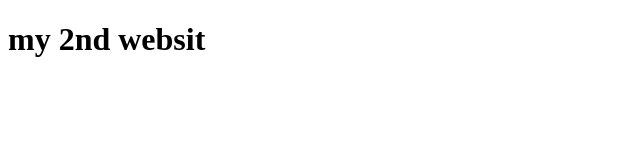
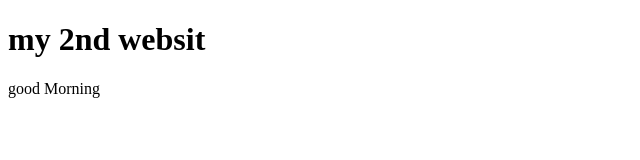
Before and after one commit to Habibnusrat/my-2nd-websit, a plain HTML site: page index.html in a window 1280 px wide. Shown: the whole page, without its empty margins (0-640 px from the left). Drawn offline with Linux system fonts and the light colour scheme.

Commit message:
2nd push

```diff
--- a/index.html
+++ b/index.html
@@ -8,5 +8,8 @@
 </head>
 <body>
   <h1>my 2nd websit</h1>
+  <div>
+      <p>good Morning</p>
+  </div>
 </body>
 </html>
```
